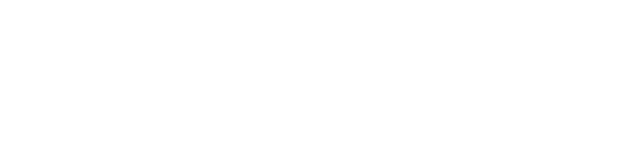
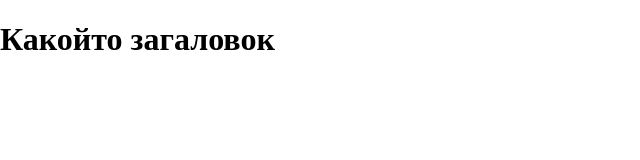
Before and after one commit to Kurmanbekov/vex, a plain HTML site: page index.html in a window 1280 px wide. Shown: the whole page, without its empty margins (0-640 px from the left). Drawn offline with Linux system fonts and the light colour scheme.

Commit message:
add header

```diff
--- a/index.html
+++ b/index.html
@@ -8,6 +8,6 @@
     <title>Document</title>
 </head>
 <body>
-
+    <h1>Какойто загаловок</h1>
 </body>
 </html>
```
